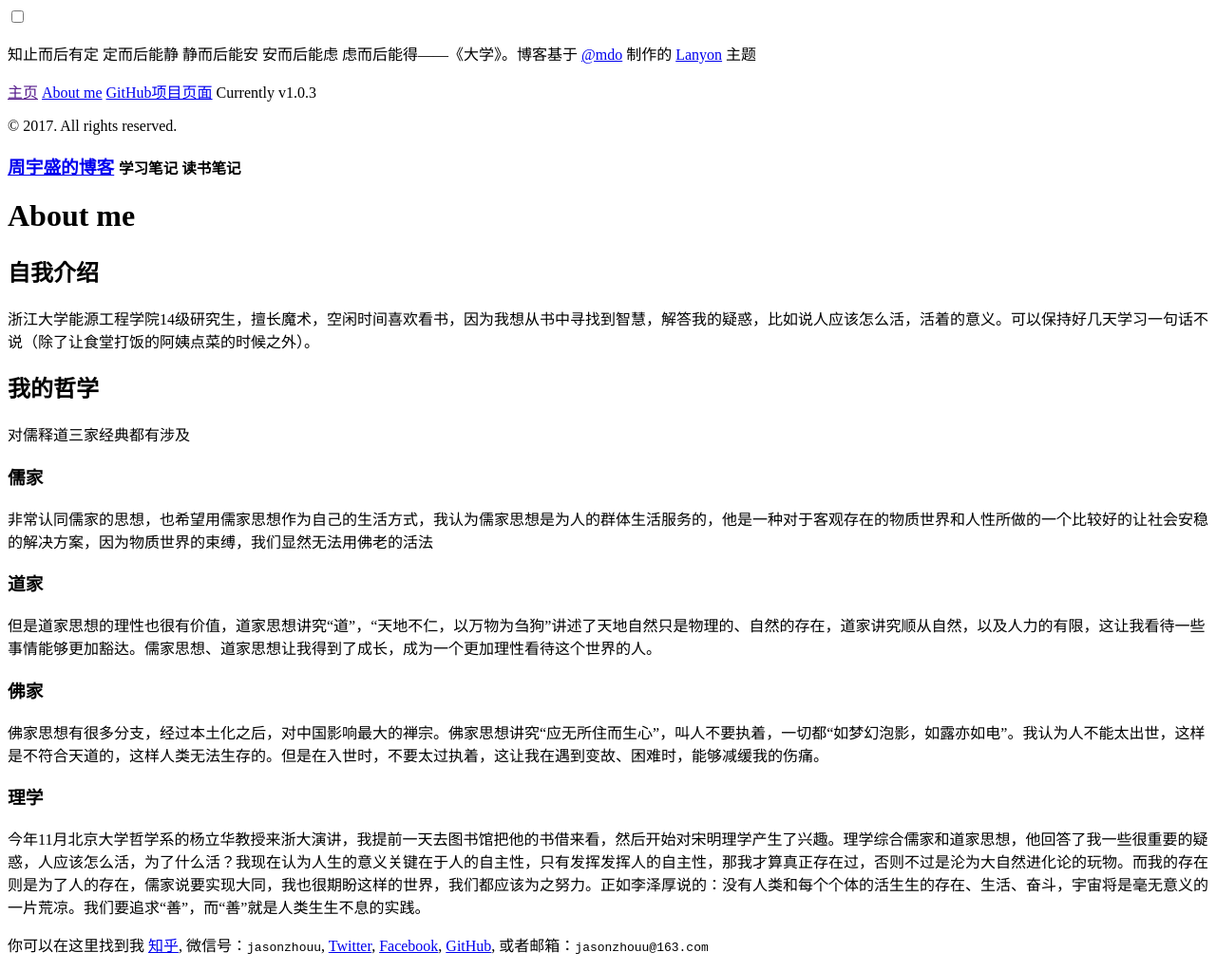
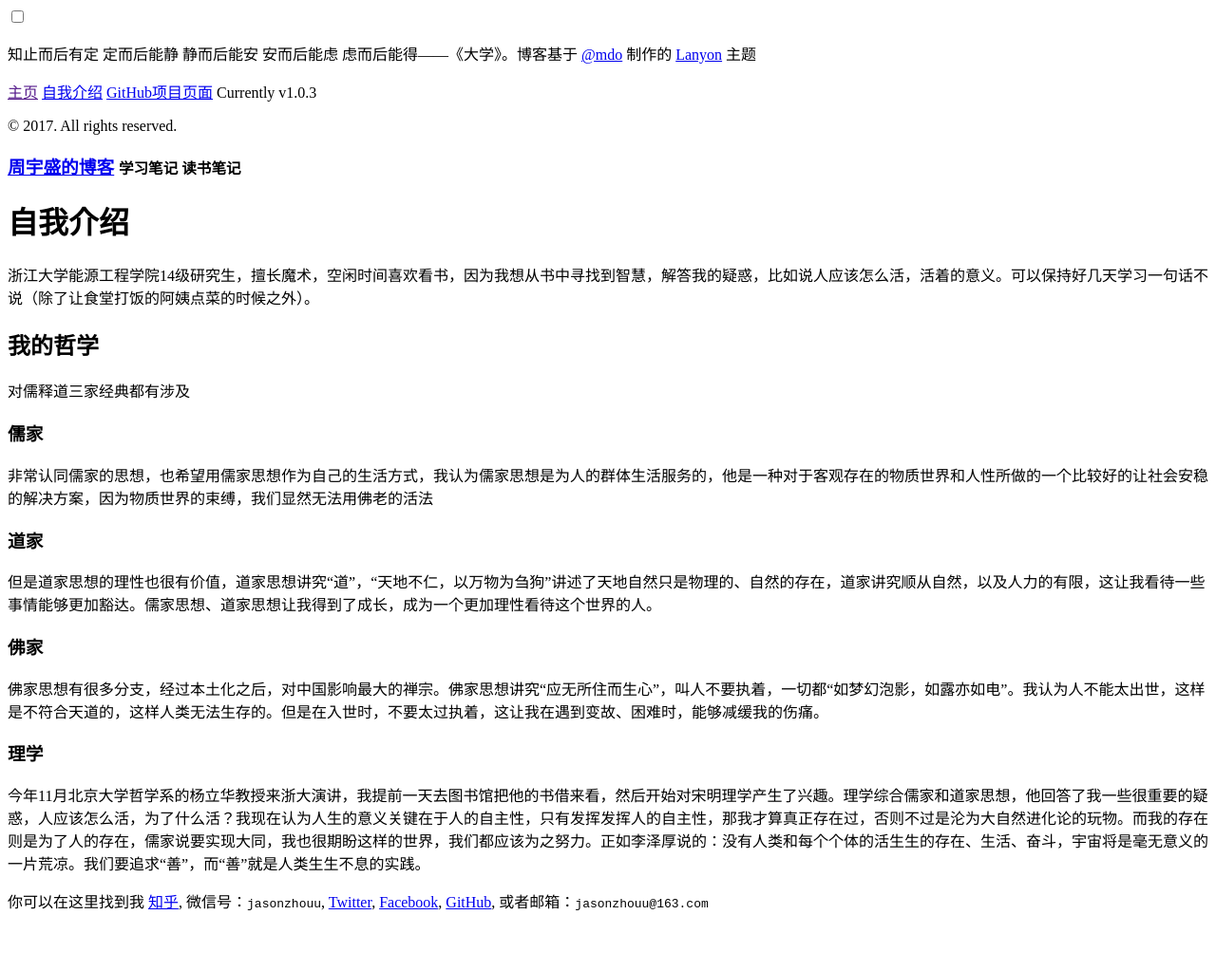
Before and after one commit to jasonzhouu/old-github-pages, a Jekyll site: the page built from about.md, in a window 1280 px wide. Shown: the whole page at 95% size. Built offline with Jekyll 4.4.1, drawn with Linux system fonts in a browser that asks for light colours; comment, search, counter and statistics services are not loaded; after the commit the page ends 977 px from its top, so only the background shows below that.

Commit message:
自我介绍

```diff
--- a/about.md
+++ b/about.md
@@ -1,9 +1,8 @@
 ---
 layout: page
-title: About me
+title: 自我介绍
 ---
 
-## 自我介绍
 浙江大学能源工程学院14级研究生，擅长魔术，空闲时间喜欢看书，因为我想从书中寻找到智慧，解答我的疑惑，比如说人应该怎么活，活着的意义。可以保持好几天学习一句话不说（除了让食堂打饭的阿姨点菜的时候之外）。
 
 ## 我的哲学
```
